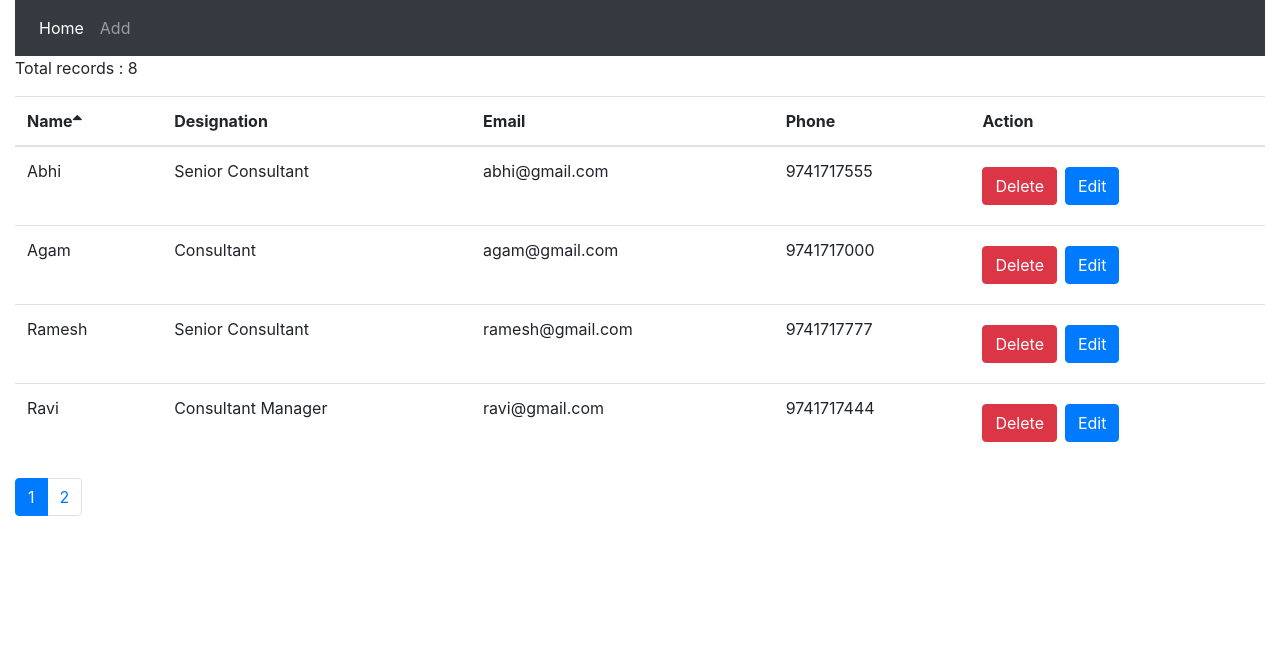
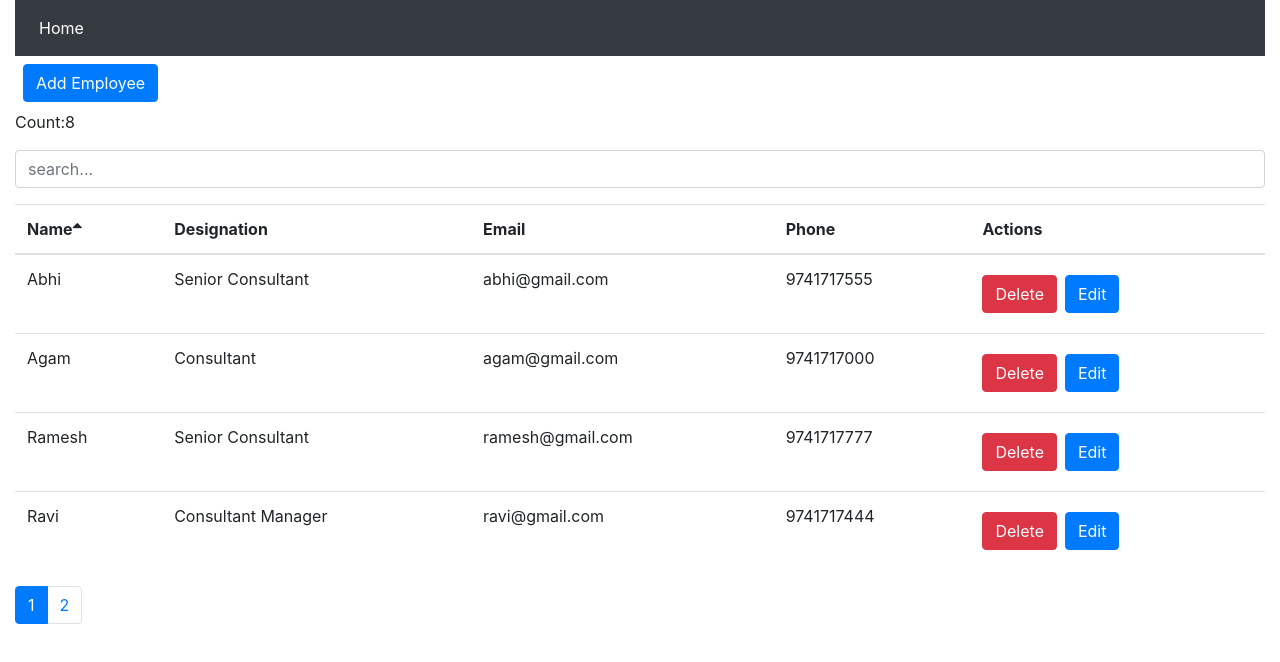
Before and after one commit to ShikharBh/employeemanagement, a React (Create React App) app: page / in a window 1280 px wide. Shown: the top 662 px of the page. Built offline with nearby package versions, Linux system fonts and the light colour scheme.

Commit message:
Search Bos

```diff
--- a/src/App.js
+++ b/src/App.js
@@ -3,7 +3,7 @@ import "./App.css";
 import { Route, Switch } from "react-router-dom";
 import Home from "./components/homePage/homePage";
 import Navbar from "./components/navbar/navbar";
-import EmployeeForm from "./components/addEmployee/addEmployee";
+import EmployeeForm from "./components/employeeForm/employeeForm";
 
 function App() {
   // useEffect(() => console.log("Refresh"));
--- /dev/null
+++ b/src/common/searchBox/searchBox.jsx
@@ -0,0 +1,16 @@
+import React from "react";
+
+const SearchBox = ({ value, onChange }) => {
+  return (
+    <input
+      type="text"
+      name="query"
+      className="form-control my-3"
+      placeholder="search..."
+      value={value}
+      onChange={e => onChange(e.currentTarget.value)}
+    />
+  );
+};
+
+export default SearchBox;
--- a/src/components/addEmployee/addEmployee.jsx
+++ b/src/components/employeeForm/employeeForm.jsx
@@ -1,9 +1,6 @@
 import React, { useEffect, useState } from "react";
 import { useForm } from "react-hook-form";
-import {
-  saveEmployee,
-  getEmployee,
-} from "./../../services/fakeEmployeeService";
+import { saveEmployee, getEmployee } from "../../services/fakeEmployeeService";
 
 export default function EmployeeForm(props) {
   const [data, setdata] = useState({
--- a/src/components/employeesTable/employeesTable.jsx
+++ b/src/components/employeesTable/employeesTable.jsx
@@ -40,7 +40,7 @@ const EmployeesTable = (props) => {
           </th>
           <th>Email</th>
           <th>Phone</th>
-          <th>Action</th>
+          <th>Actions</th>
         </tr>
       </thead>
       <tbody>
--- a/src/components/homePage/homePage.jsx
+++ b/src/components/homePage/homePage.jsx
@@ -4,16 +4,19 @@ import { getEmployees } from "..//../services/fakeEmployeeService";
 import Paginate from "./../../ultis/paginate";
 import EmployeesTable from "./../employeesTable/employeesTable";
 import _ from "lodash";
+import { Link } from "react-router-dom";
+import SearchBox from "./../../common/searchBox/searchBox";
 
 function Home() {
   const [allEmployees, setallEmployee] = useState(getEmployees());
+  const [searchQuery, setsearchQuery] = useState("");
   const [currentPage, setcurrentPage] = useState(1);
   const [sortColumn, setsortColumn] = useState({
     column: "name",
     order: "asc",
   });
   const pageSize = 4;
-  const { length: count } = allEmployees;
+  // const { length: count } = allEmployees;
 
   const handlePageChange = (page) => {
     setcurrentPage(page);
@@ -28,12 +31,26 @@ function Home() {
     setsortColumn(sort);
   };
 
-  if (count === 0) {
+  const handleSearch = (query) => {
+    setsearchQuery(query);
+  };
+
+  const filtered = searchQuery
+    ? allEmployees.filter(
+        (e) =>
+          e.name.toLowerCase().startsWith(searchQuery.toLowerCase()) ||
+          e.designation.toLowerCase().startsWith(searchQuery.toLowerCase()) ||
+          e.email.toLowerCase().startsWith(searchQuery.toLowerCase()) ||
+          e.phoneNumber.toString().startsWith(searchQuery)
+      )
+    : allEmployees;
+
+  if (filtered.length === 0) {
     return <p>No records</p>;
   }
 
   const sortEmployee = _.orderBy(
-    allEmployees,
+    filtered,
     [sortColumn.column],
     [sortColumn.order]
   );
@@ -45,15 +62,20 @@ function Home() {
 
   return (
     <React.Fragment>
-      <p>Total records : {count}</p>
-      <EmployeesTable
+      <Link className="btn btn-primary btn-md m-2 " to="/employee/new">
+        Add Employee
+      </Link>
+      <p>Count:{filtered.length}</p>
+      <SearchBox value={searchQuery} onChange={handleSearch} />
+      {filtered.length === 0?<p>No records</p>: <EmployeesTable
         employees={employees}
         sortColumn={sortColumn}
         onDelete={handleDelete}
         onSort={handleSort}
-      />
+      />}
+
       <Pagination
-        itemsCount={count}
+        itemsCount={filtered.length}
         pageSize={pageSize}
         onPageChange={handlePageChange}
         currentPage={currentPage}
--- a/src/components/navbar/navbar.jsx
+++ b/src/components/navbar/navbar.jsx
@@ -22,9 +22,7 @@ class Navbar extends Component {
             <NavLink className="nav-item nav-link" to="/">
               Home{" "}
             </NavLink>
-            <NavLink className="nav-item nav-link" to="/employee/new">
-              Add{" "}
-            </NavLink>
+
           </div>
         </div>
       </nav>
```
